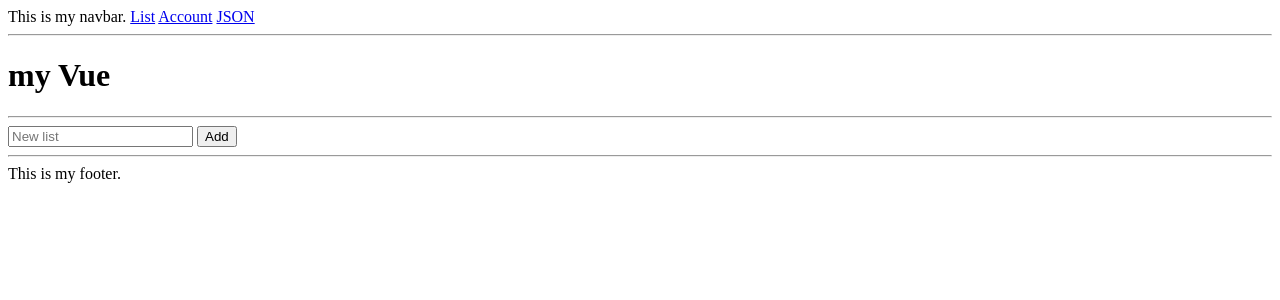
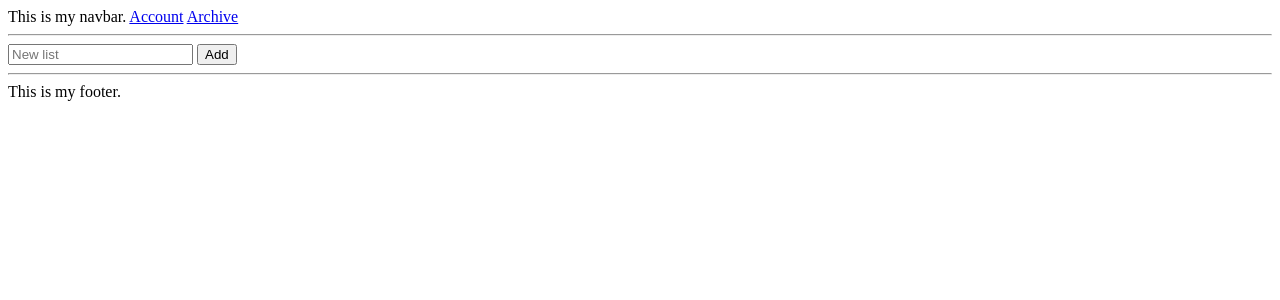
Before and after one commit to Myrmidonut/notes, a Django app: template templates/base.html in a window 1280 px wide. Shown: the top 300 px of the page. Run offline with Django 3.2, Linux system fonts and the light colour scheme; the template is opened without the code that fills it, so the values that code supplies are empty.

Commit message:
urls cleanup

```diff
--- a/main/urls.py
+++ b/main/urls.py
@@ -5,6 +5,7 @@
   path("", views.index, name="index"),
   path("get_all/", views.get_all, name="get_all"),
   path("new_list/", views.new_list, name="new_list"),
+  path("update_list/", views.update_list, name="update_list"),
   path("archive_list/", views.archive_list, name="archive_list"),
   path("collapse_list/", views.collapse_list, name="collapse_list")
 ]
--- a/main/views.py
+++ b/main/views.py
@@ -96,11 +96,9 @@
   if request.method == "POST":
     list_id = request.POST.get("id")
     title = request.POST.get("title")
-    archived = request.POST.get("archived")
-    collapsed = request.POST.get("collapsed")
 
-    updatedList = List(id=list_id, title=title, archived=archived, collapsed=collapsed)
-    updatedList.save()
+    updatedList = List(id=list_id, title=title)
+    updatedList.save(update_fields=["title"])
 
     allData = combineAll()
 
--- a/static/vue.js
+++ b/static/vue.js
@@ -31,13 +31,16 @@
       })
     },
     updateList: function(e) {
+      const id = e.target.parentElement.id
+
       let headers = new Headers()
       headers.append("X-CSRFToken", e.target[0].value)
 
       let body = new FormData()
+      body.append("id", id)
       body.append("title", e.target[1].value)
 
-      fetch("/new_list/", {
+      fetch("/update_list/", {
         method: "post",
         headers: headers,
         body: body
--- a/templates/base.html
+++ b/templates/base.html
@@ -13,19 +13,21 @@
 
   <nav>
     This is my navbar.
-    <a href="/list">List</a>
+    <!--<a href="/list">List</a>-->
     <a href="/account">Account</a>
-    <a href="/json">JSON</a>
+    <a href="/archive">Archive</a>
+    <!--<a href="/json">JSON</a>-->
     <hr>
   </nav>
 
   <div id="app">
+    <!--
     <h1>[[ message ]]</h1>
 
     <p>[[ lists ]]</p>
 
     <hr>
-
+    -->
     <form action="new_list/" method="post" v-on:submit.prevent="newList($event)">
       {% csrf_token %}
 
@@ -40,19 +42,20 @@
         <hr>
 
         <p>[[ list.title ]]</p>
+
+        <form action="" method="post" v-on:submit.prevent="updateList($event)">
+          {% csrf_token %}
+
+          <input type="text" name="title" :placeholder="[[ list.title ]]">
+          <input type="submit" value="Save">
+        </form>
+
         <p>id: [[ list.id ]]</p>
         <p>Archived: [[ list.archived ]]</p>
         <p>Collapsed: [[ list.collapsed ]]</p>
 
         <button v-on:click="archiveList($event)">Archive</button>
         <button v-on:click="collapseList($event)">Collapse</button>
-
-        <form action="" method="post" v-on:submit.prevent="updateList($event)">
-          {% csrf_token %}
-
-          <input type="text" name="title" value="Edit Title">
-          <input type="submit" value="Edit">
-        </form>
 
         <form action="" method="post">
           {% csrf_token %}
```
Also changed, not shown: db.sqlite3.
